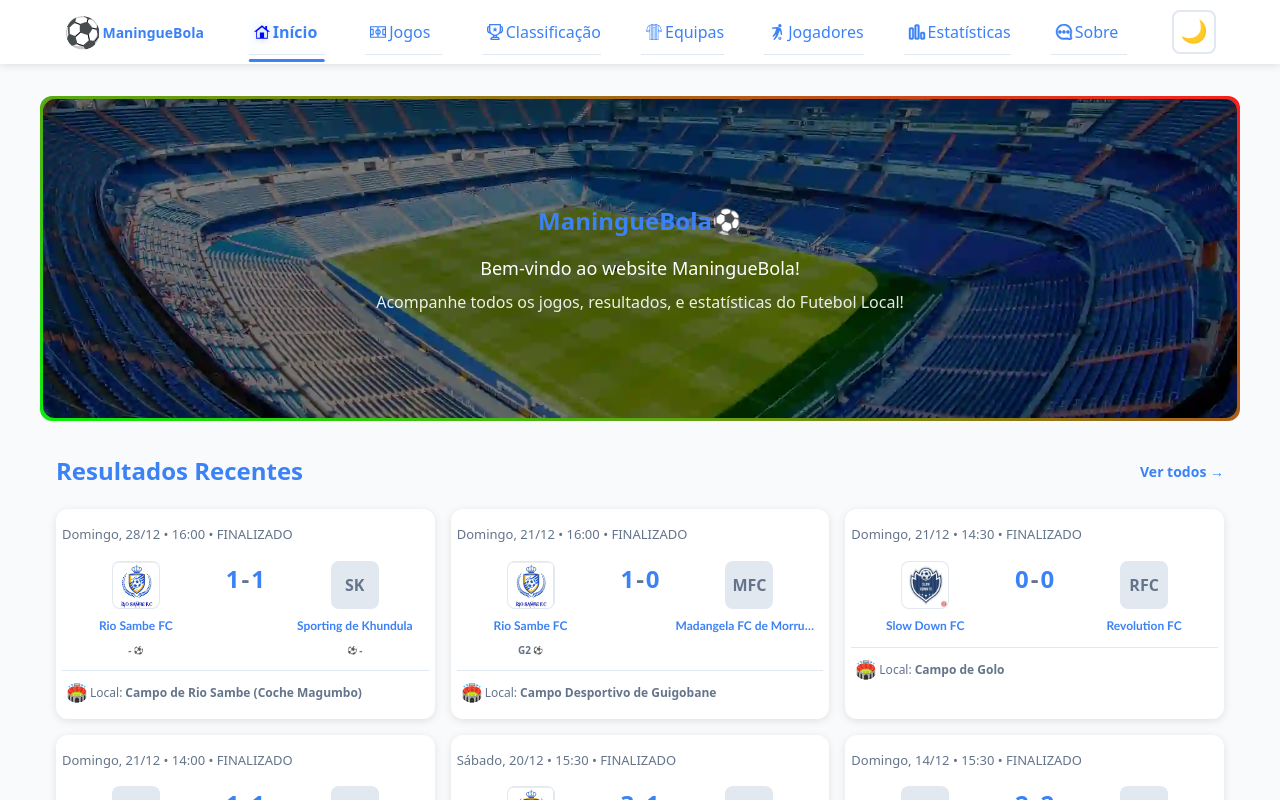
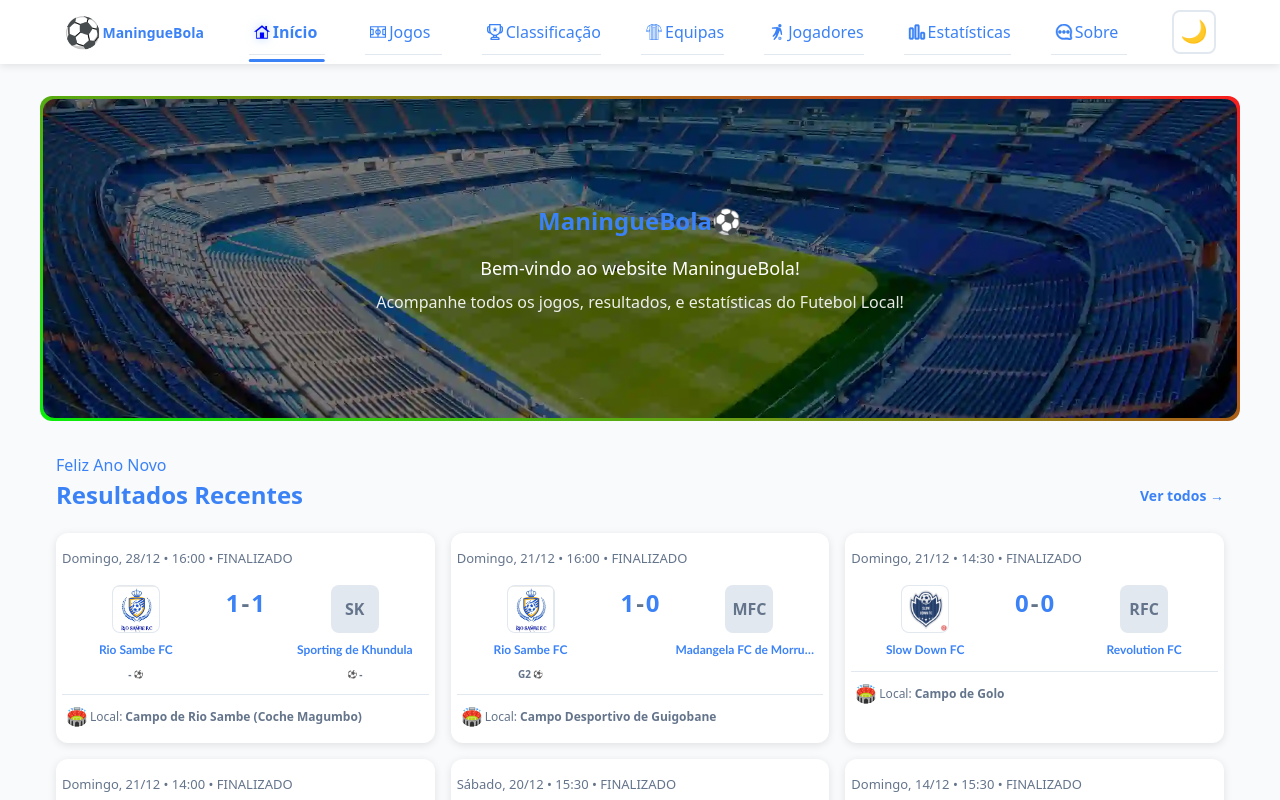
Before and after one commit to Raimundroid/maninguebola, a React (Vite) app: page / in a window 1280 px wide. Shown: the top 800 px of the page. Built offline with nearby package versions, Linux system fonts and the light colour scheme.

Commit message:
network test commit

```diff
--- /dev/null
+++ b/src/components/atoms/newYearBanner/NewYearBanner.jsx
@@ -0,0 +1,7 @@
+import React from "react";
+
+const NewYearBanner = () => {
+  return <div>Feliz Ano Novo</div>;
+};
+
+export default NewYearBanner;
--- a/src/pages/Homepage/Homepage.jsx
+++ b/src/pages/Homepage/Homepage.jsx
@@ -16,6 +16,7 @@ import SectionHeader from "../../components/SectionHeader/SectionHeader";
 import MatchesGrid from "../../components/MatchesGrid/MatchesGrid";
 import StatsGrid from "../../components/StatsGrid/StatsGrid";
 import ContactCard from "../../components/atoms/ContactCard/ContactCard";
+import NewYearBanner from "../../components/atoms/newYearBanner/NewYearBanner";
 import "./Homepage.css";
 
 const Homepage = ({ matches, stats }) => {
@@ -48,6 +49,8 @@ const Homepage = ({ matches, stats }) => {
   return (
     <div className="homepage-container">
       {/* Your existing Hero component goes here */}
+      <NewYearBanner />
+
       {/* Live matches section - only show if there are live matches */}
       {/* Conditional rendering: {condition && <Component />} */}
       {liveMatches.length > 0 && (
@@ -61,12 +64,14 @@ const Homepage = ({ matches, stats }) => {
         </>
       )}
       {/* Recent results section */}
+
       <SectionHeader
         title="Resultados Recentes"
         linkTo={"/jogos?filter=finished"}
         linkText={"Ver todos"}
       />
       <MatchesGrid matches={recentMatches} />
+
       {/* Upcoming matches section */}
       <SectionHeader
         title="Próximos Jogos"
@@ -74,6 +79,7 @@ const Homepage = ({ matches, stats }) => {
         linkText={"Ver todos"}
       />
       <MatchesGrid matches={upcomingMatches} />
+
       {/* Upcoming matches section */}
       {/* <SectionHeader
         title="Jogos Cancelados"
@@ -81,6 +87,7 @@ const Homepage = ({ matches, stats }) => {
         linkText={"Ver todos"}
       /> */}
       {/* <MatchesGrid matches={canceledMatches} /> */}
+
       {/* Statistics section */}
       {/* <SectionHeader title="Estatísticas Rápidas" /> */}
       {/* <StatsGrid stats={stats} /> */}
```
Also changed, not shown: src/components/atoms/newYearBanner/NewYearBanner.css (added).
